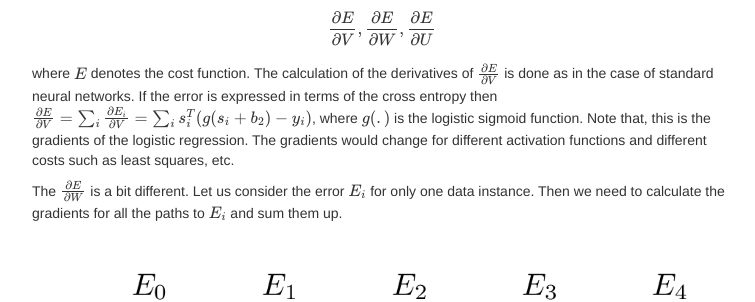
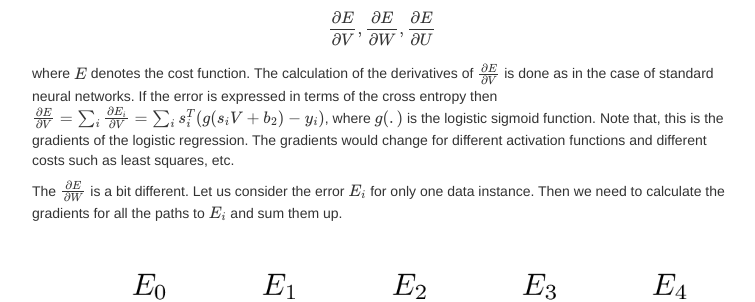
Before and after one commit to kfattila/kfattila.github.io, a Jekyll site: the page built from pages/RNN.md, in a window 1280 px wide and 900 px high, scrolled down 1455 px. Shown: the part 152-454 px from the top of the window, without its empty margins (258-1013 px from the left). Built offline with Jekyll 4.4.1, drawn with Linux system fonts in a browser that asks for light colours; formulas are drawn with MathJax 3; comment, search, counter and statistics services are not loaded.

Commit message:
lectures

```diff
--- a/pages/RNN.md
+++ b/pages/RNN.md
@@ -30,7 +30,7 @@ Consider the following case, where the RNN is unfolded in time:
 
 The parameters are in \\(W, V\\) and in \\(U\\). Thus, we need the following gradients:
 \\[ \frac{\partial E}{\partial V}, \frac{\partial E}{\partial W}, \frac{\partial E}{\partial U}\\]
-where \\(E\\) denotes the cost function. The calculation of the derivatives of \\(\frac{\partial E}{\partial V}\\) is done as in the case of standard neural networks. If the error is expressed in terms of the cross entropy then \\(\frac{\partial E}{\partial V} = \sum_{i} \frac{\partial E_{i}}{\partial V} = \sum_{i}s_{i}^{T}(g(s_{i} + b_{2}) - y_{i})\\), where \\(g(.)\\) is the logistic sigmoid function. Note that, this is the gradients of the logistic regression. The gradients would change for different activation functions and different costs such as least squares, etc.
+where \\(E\\) denotes the cost function. The calculation of the derivatives of \\(\frac{\partial E}{\partial V}\\) is done as in the case of standard neural networks. If the error is expressed in terms of the cross entropy then \\(\frac{\partial E}{\partial V} = \sum_{i} \frac{\partial E_{i}}{\partial V} = \sum_{i}s_{i}^{T}(g(s_{i}V + b_{2}) - y_{i})\\), where \\(g(.)\\) is the logistic sigmoid function. Note that, this is the gradients of the logistic regression. The gradients would change for different activation functions and different costs such as least squares, etc.
 
 The \\(\frac{\partial E}{\partial W}\\) is a bit different. Let us consider the error \\(E_{i}\\) for only one data instance. Then we need to calculate the gradients for all the paths to \\(E_{i}\\) and sum them up.
 
```
